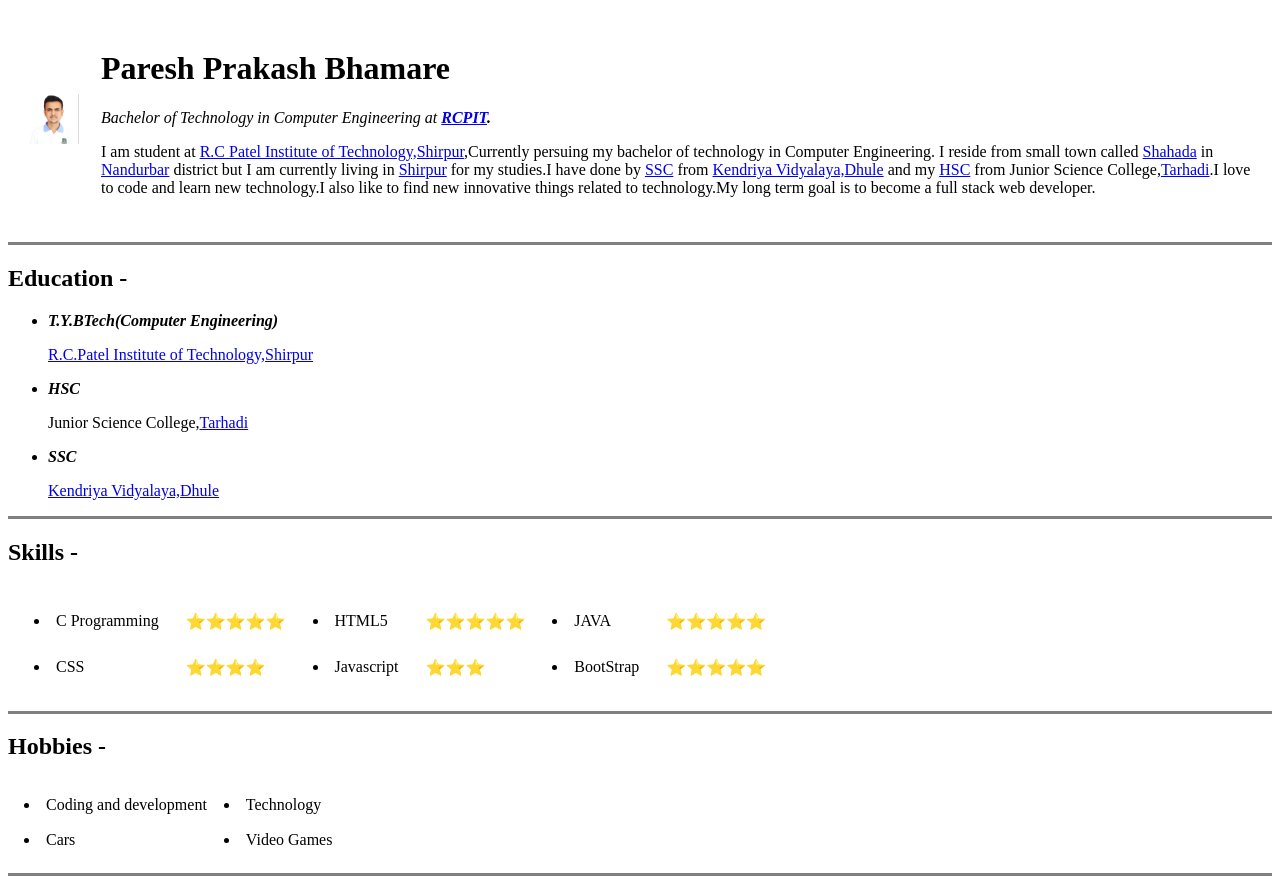
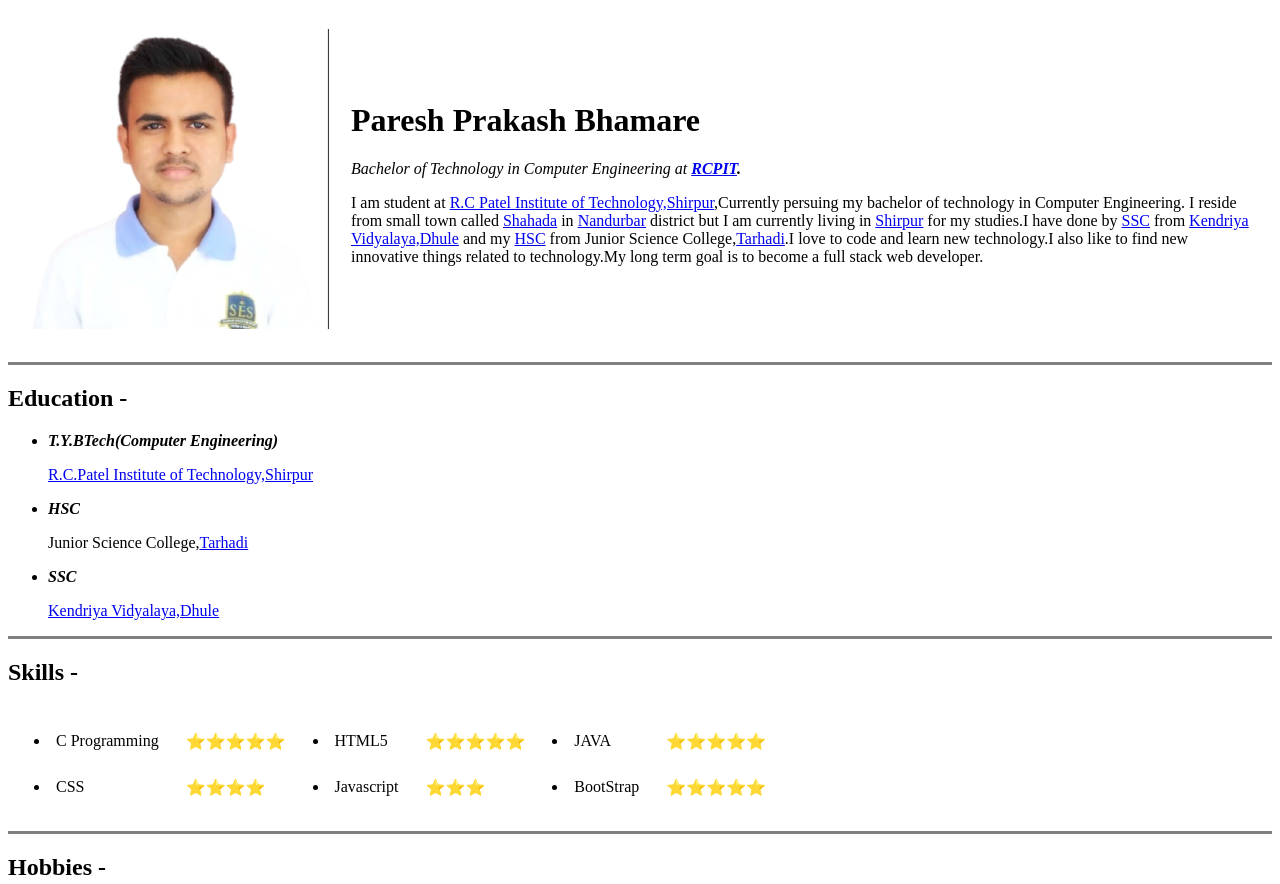
Before and after one commit to Paresh-95/paresh-bhamare-cv, a plain HTML site: page index.html in a window 1280 px wide. Shown: the top 884 px of the page. Drawn offline with Linux system fonts and the light colour scheme.

Commit message:
photo height bug fixed

```diff
--- a/index.html
+++ b/index.html
@@ -8,7 +8,7 @@
   <body>
     <table cellspacing="20">
       <tr>
-        <td><img src="p3.jpeg" alt="paresh's profile picture" height=50></td>
+        <td><img src="p3.jpeg" alt="paresh's profile picture" height=300></td>
         <td><h1>Paresh Prakash Bhamare</h1>
         <p><em>Bachelor of Technology in Computer Engineering at <strong><a href="https://www.rcpit.ac.in/">RCPIT</a>.</strong></em></p>
         <p>I am student at <a href="https://www.rcpit.ac.in/">R.C Patel Institute of Technology,Shirpur</a>,Currently persuing my bachelor of technology in Computer Engineering.
```
